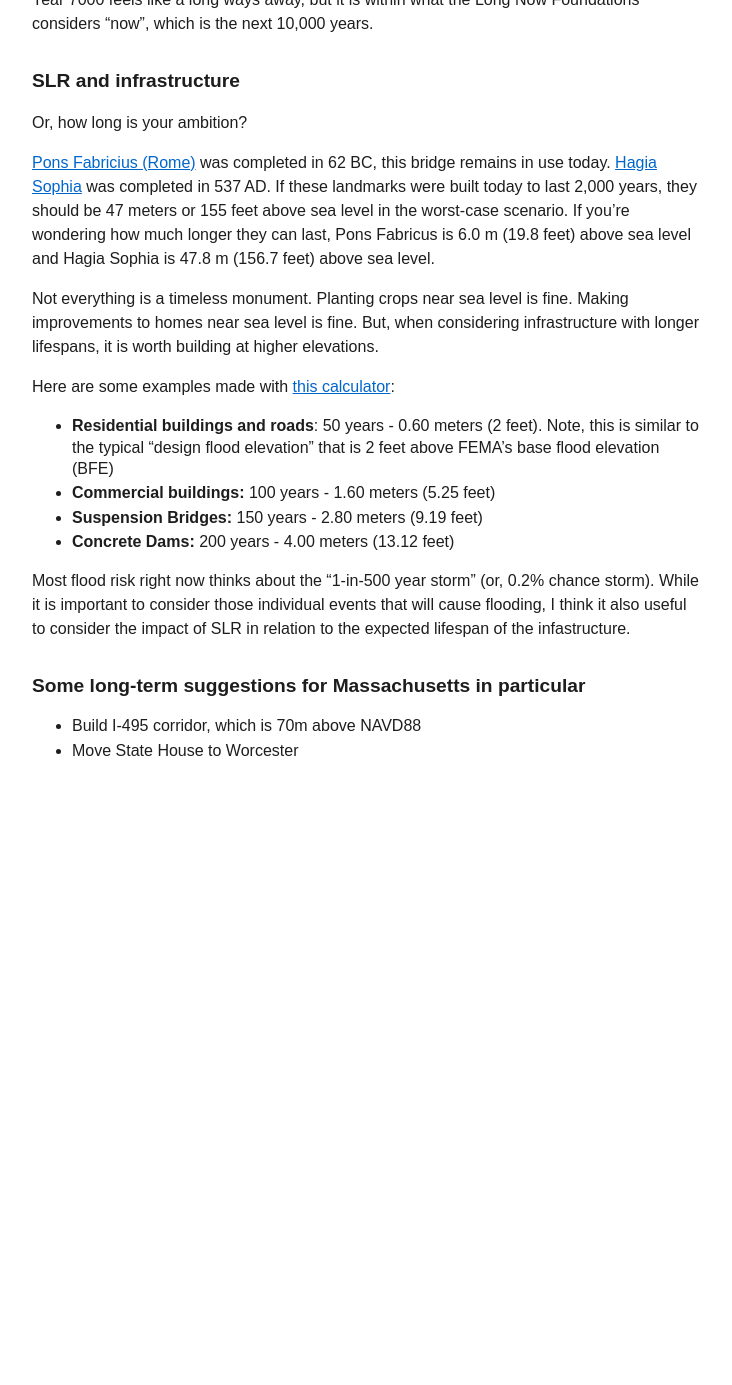
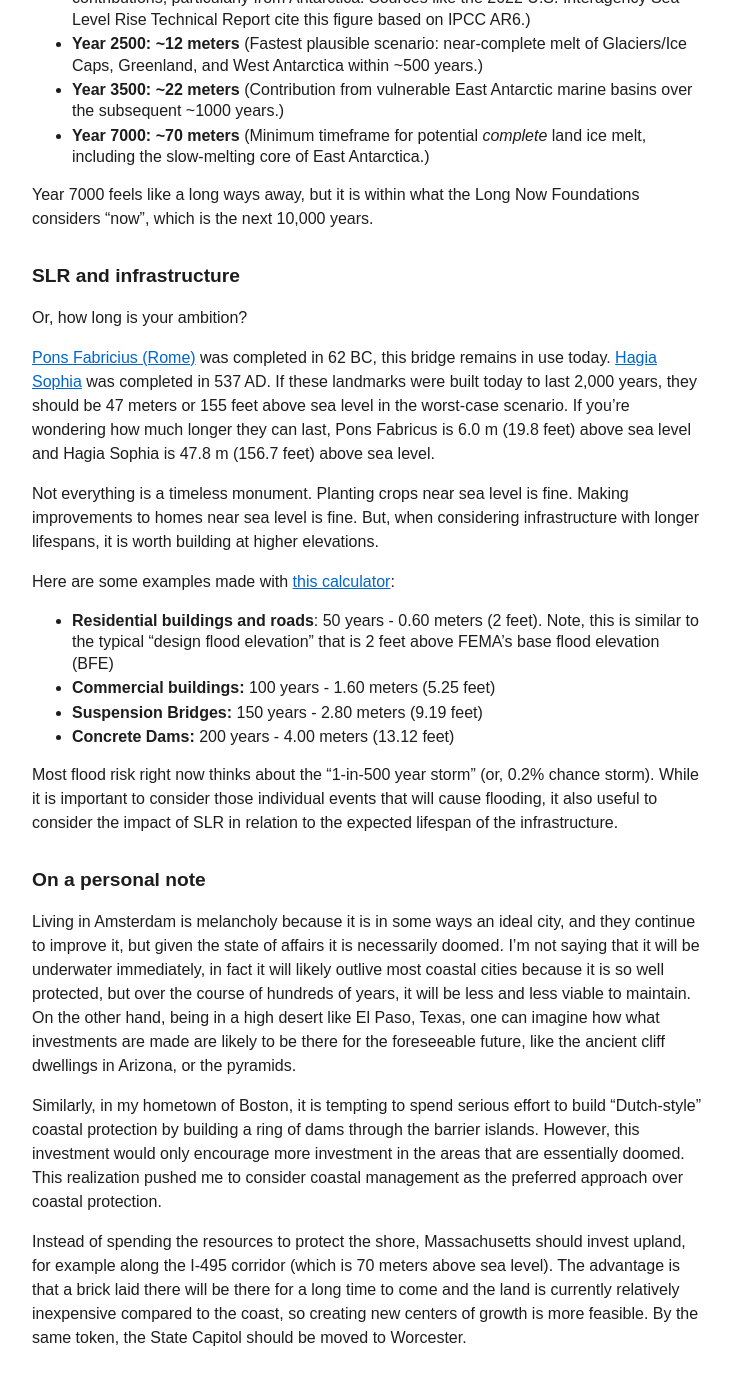
Before and after one commit to nelscity/NowCity, a Jekyll site: the page built from SLR max.md, in a window 1280 px wide and 1400 px high, scrolled down 918 px. Shown: the top 1385 px of the window, without its empty margins (272-1004 px from the left). Built offline with Jekyll 4.4.1, drawn with Linux system fonts in a browser that asks for light colours; a script that is not in the unit is left out; before the commit the page ends 1729 px from its top, so only the background shows below that; some of the changed text lies outside the part shown.

Commit message:
some more SLR thoughts

```diff
--- a/SLR max.md
+++ b/SLR max.md
@@ -4,10 +4,13 @@
 ---
 # SLR max
 
+## SLR max implications for long-term urbanism
+When it comes time to relocate New York, Boston, Washington DC, Miami, or another coastal city after a major disaster, don't just move a few feet up the road or build slightly higher barriers, instead relocate to 70 meters (230 feet) above current sea level. This strategy will payoff in the long-term through the enduring legacy of planning and investment, like the ancient roads in Greece that are still being used millennia later.
+
 ## Why 70 meters is the max
 Long-term investment in cities should be located at least [70m (~230')](https://www.usgs.gov/faqs/how-would-sea-level-change-if-all-glaciers-melted) above GMSL 1993 (1-2m variance from NAVD88 for us North Americans) because the there is enough heat in the ocean already from Global Warming to melt the surface ice.
 
-When scientists talk about “if all the surface ice melted,” they generally mean that every bit of land‐based ice—including the vast Antarctic and Greenland ice sheets as well as all smaller glaciers and ice caps—were to melt completely. Under this scenario, the global mean sea level is estimated to rise by roughly 70 meters (about 230 feet) relative to today’s sea level. Under current estimates based on the mass of the ice sheets and glaciers: the **Antarctic ice sheet** contributes roughly **58 m**, the **Greenland ice sheet** adds about **7 m**, and all **other glacier ice** contributes an additional **~0.4–0.6 m**. Together, these components store over 99% of the Earth's freshwater ice and add up to approximately 70 meters of global sea level rise.
+When scientists talk about “if all the surface ice melted,” they generally mean that every bit of land‐based ice, including the vast Antarctic and Greenland ice sheets as well as all smaller glaciers and ice caps, were to melt completely. Under this scenario, the global mean sea level is estimated to rise by roughly 70 meters (about 230 feet) relative to today’s sea level. Under current estimates based on the mass of the ice sheets and glaciers: the Antarctic ice sheet contributes roughly 58 m, the Greenland ice sheet adds about 7 m, and all other glacier ice contributes an additional ~0.4–0.6 m. Together, these components store over 99% of the Earth's freshwater ice and add up to approximately 70 meters of global sea level rise.
 
 This is actually good news, because 500 million years ago the sea level was about [180-225 meters](https://www.pnas.org/doi/10.1073/pnas.2013083118) above current levels, but that was due to reduced ocean basin volume due to rapid seafloor spreading.
 
@@ -33,8 +36,11 @@
 - **Suspension Bridges:** 150 years - 2.80 meters (9.19 feet)
 - **Concrete Dams:** 200 years - 4.00 meters (13.12 feet)
 
-Most flood risk right now thinks about the "1-in-500 year storm" (or, 0.2% chance storm). While it is important to consider those individual events that will cause flooding, I think it also useful to consider the impact of SLR in relation to the expected lifespan of the infastructure.
+Most flood risk right now thinks about the "1-in-500 year storm" (or, 0.2% chance storm). While it is important to consider those individual events that will cause flooding, it also useful to consider the impact of SLR in relation to the expected lifespan of the infrastructure.
 
-## Some long-term suggestions for Massachusetts in particular
-- Build I-495 corridor, which is 70m above NAVD88
-- Move State House to Worcester
+## On a personal note
+Living in Amsterdam is melancholy because it is in some ways an ideal city, and they continue to improve it, but given the state of affairs it is necessarily doomed. I'm not saying that it will be underwater immediately, in fact it will likely outlive most coastal cities because it is so well protected, but over the course of hundreds of years, it will be less and less viable to maintain. On the other hand, being in a high desert like El Paso, Texas, one can imagine how what investments are made are likely to be there for the foreseeable future, like the ancient cliff dwellings in Arizona, or the pyramids.
+
+Similarly, in my hometown of Boston, it is tempting to spend serious effort to build "Dutch-style" coastal protection by building a ring of dams through the barrier islands. However, this investment would only encourage more investment in the areas that are essentially doomed. This realization pushed me to consider coastal management as the preferred approach over coastal protection.
+
+Instead of spending the resources to protect the shore, Massachusetts should invest upland, for example along the I-495 corridor (which is 70 meters above sea level). The advantage is that a brick laid there will be there for a long time to come and the land is currently relatively inexpensive compared to the coast, so creating new centers of growth is more feasible. By the same token, the State Capitol should be moved to Worcester.
```
Also changed, not shown: 1 other file.
